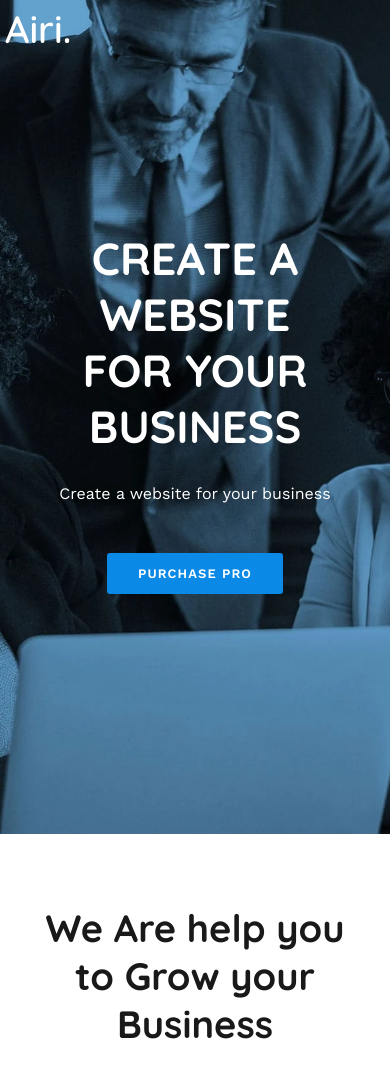
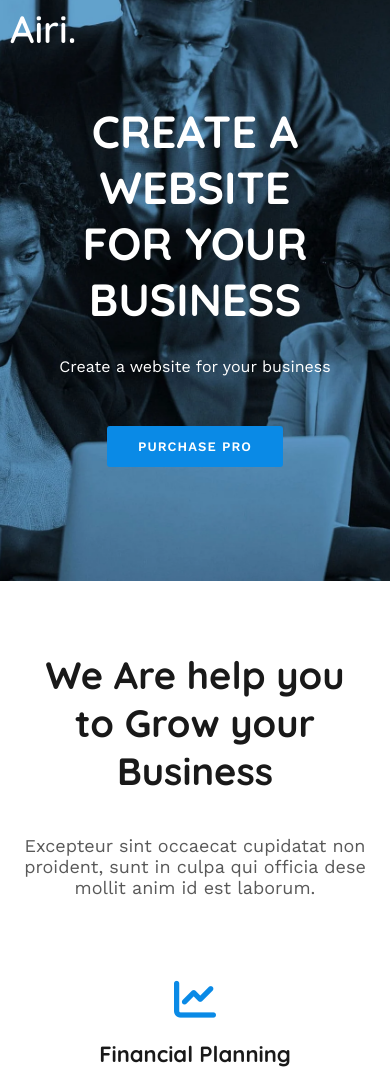
Before and after one commit to jubayerCodes/airi.github.io, a plain HTML site: page index.html in a window 390 px wide. Shown: the top 1071 px of the page. Drawn offline with nearby package versions, Linux system fonts and the light colour scheme.

Commit message:
update responsive header

```diff
--- a/css/_responsive.scss
+++ b/css/_responsive.scss
@@ -18,6 +18,10 @@
         margin: 0;
     }
 
+    .bg{
+        height: 70vh;
+    }
+
     .box-container{
         max-width: 100%;
     }
@@ -25,7 +29,7 @@
     /* <========== Header ==========> */
     .header-area{
         .header{
-            padding: 10px 5px;
+            padding: 10px;
             &__menu{
                 display: none;
             }
```
Also changed, not shown: css/style.css, 1 other file.
